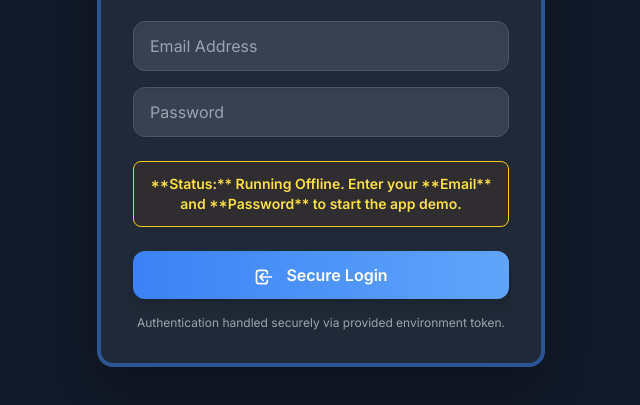
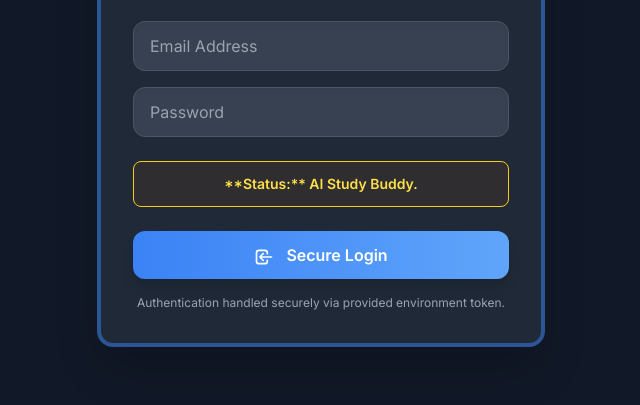
Before and after one commit to sachdevasachin2805/Generator-Quizz, a plain HTML site: page index.html in a window 1280 px wide. Shown: the part 327-732 px from the top of the page, without its empty margins (319-959 px from the left). Drawn offline with nearby package versions, Linux system fonts and the light colour scheme.

Commit message:
Update index.html

```diff
--- a/index.html
+++ b/index.html
@@ -1197,7 +1197,7 @@
                 userId = crypto.randomUUID();
                 isAuthReady = true;
                 authStatus.textContent = 'Guest (Offline)';
-                authStatusMessage.innerHTML = `**Status:** Running Offline. Enter your **Email** and **Password** to start the app demo.`;
+                authStatusMessage.innerHTML = `**Status:** AI Study Buddy.`;
                 myQuizzesBtn.disabled = true;
                 saveQuizBtn.disabled = true;
                 toggleTheme();
```
